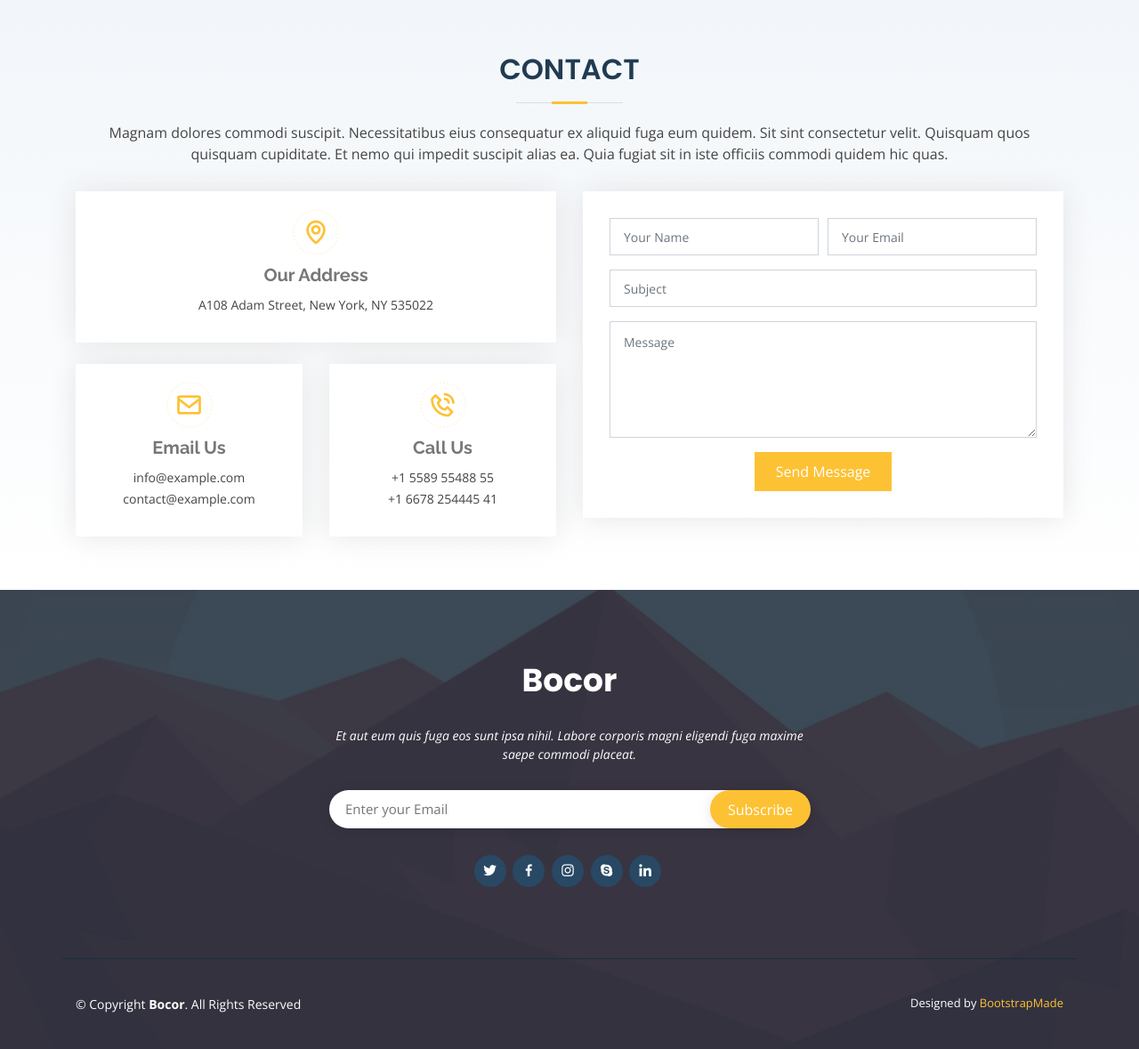
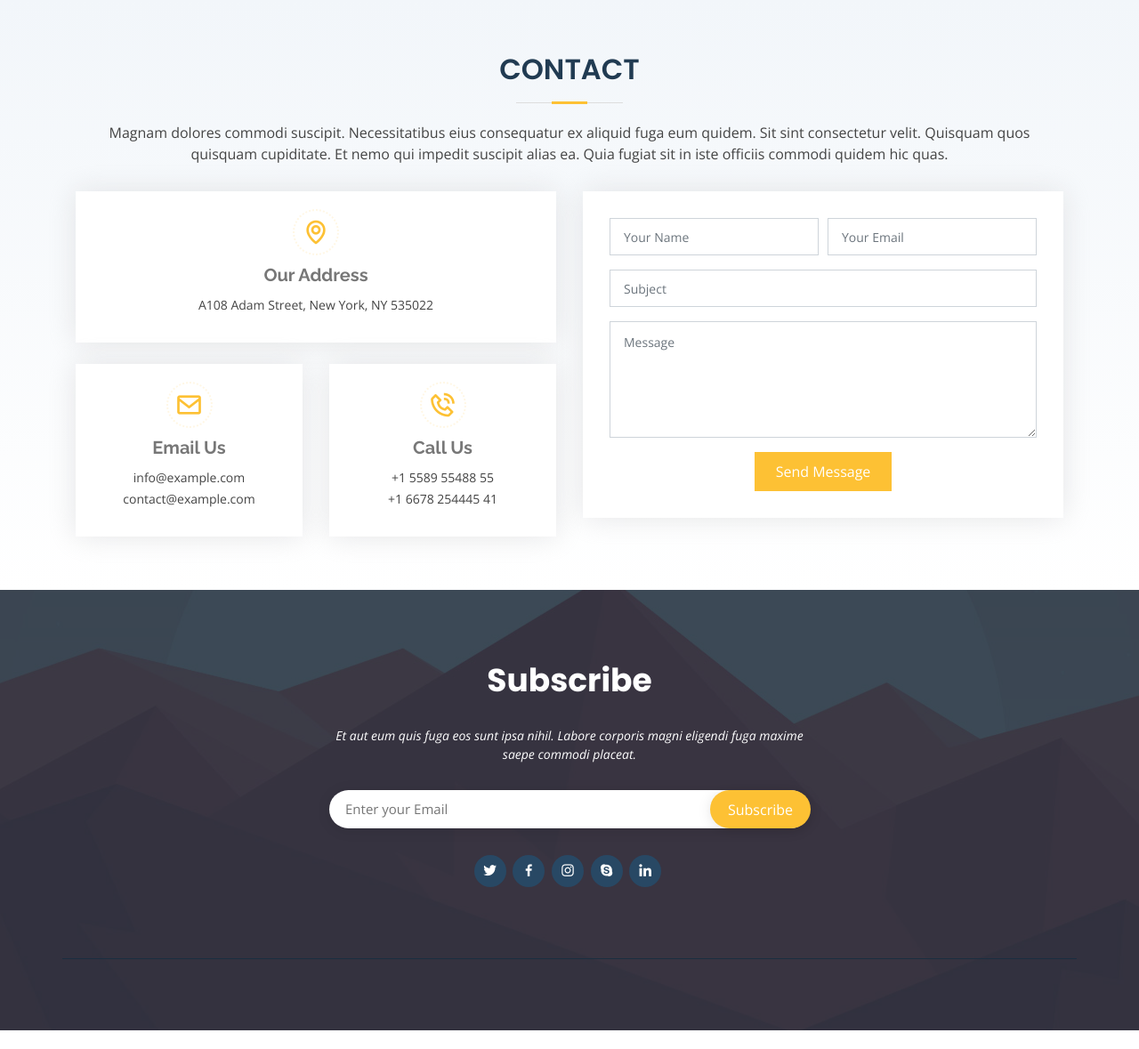
Before and after one commit to varunnkrishna/dmv01, a Django app: page / in a window 1280 px wide. Shown: the part 4016-5195 px from the top of the page at 89% size. After the commit the page ends 5174 px from the top, so only its background shows below. Run offline with Django 3.2, Linux system fonts and the light colour scheme; some libraries are stand-ins or nearby versions.

Commit message:
copyright

```diff
--- a/homepage/templates/homepage/base.html
+++ b/homepage/templates/homepage/base.html
@@ -174,7 +174,7 @@
 
         <div class="row  justify-content-center">
           <div class="col-lg-6">
-            <h3>Bocor</h3>
+            <h3>Subscribe</h3>
             <p>Et aut eum quis fuga eos sunt ipsa nihil. Labore corporis magni eligendi fuga maxime saepe commodi placeat.</p>
           </div>
         </div>
@@ -200,14 +200,14 @@
 
     <div class="container footer-bottom clearfix">
       <div class="copyright">
-        &copy; Copyright <strong><span>Bocor</span></strong>. All Rights Reserved
+        <!-- &copy; Copyright <strong><span>Bocor</span></strong>. All Rights Reserved -->
       </div>
       <div class="credits">
         <!-- All the links in the footer should remain intact. -->
         <!-- You can delete the links only if you purchased the pro version. -->
         <!-- Licensing information: https://bootstrapmade.com/license/ -->
         <!-- Purchase the pro version with working PHP/AJAX contact form: https://bootstrapmade.com/bocor-bootstrap-template-nice-animation/ -->
-        Designed by <a href="https://bootstrapmade.com/">BootstrapMade</a>
+        <!-- Designed by <a href="https://bootstrapmade.com/">BootstrapMade</a> -->
       </div>
     </div>
   </footer><!-- End Footer -->
```
